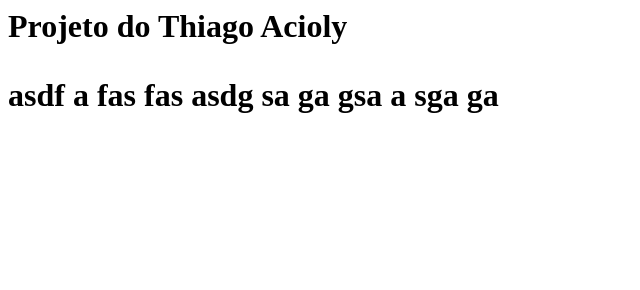
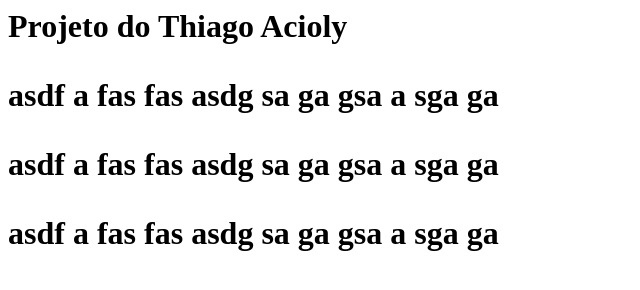
Before and after one commit to thiagoacioly/curso-git, a plain HTML site: page index.html in a window 1280 px wide. Shown: the whole page, without its empty margins (0-640 px from the left). Drawn offline with Linux system fonts and the light colour scheme.

Commit message:
nova alteração

```diff
--- a/index.html
+++ b/index.html
@@ -5,5 +5,9 @@
 		<h1> Projeto do Thiago Acioly <h1>
 
 		<p> asdf a fas fas asdg sa ga gsa a sga ga</p>
+
+		<p> asdf a fas fas asdg sa ga gsa a sga ga</p>
+
+		<p> asdf a fas fas asdg sa ga gsa a sga ga</p>
 	</body>
 </html>
```
